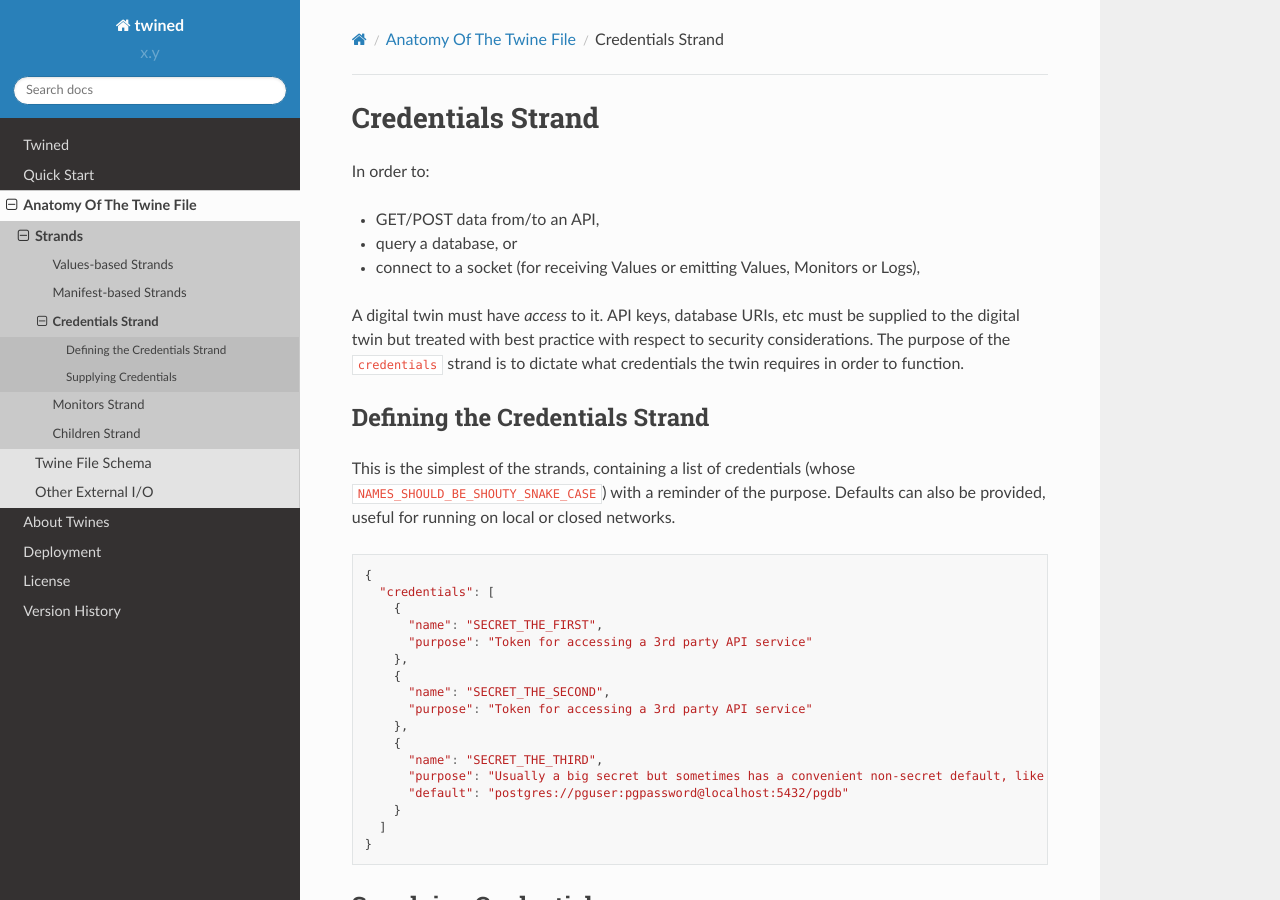
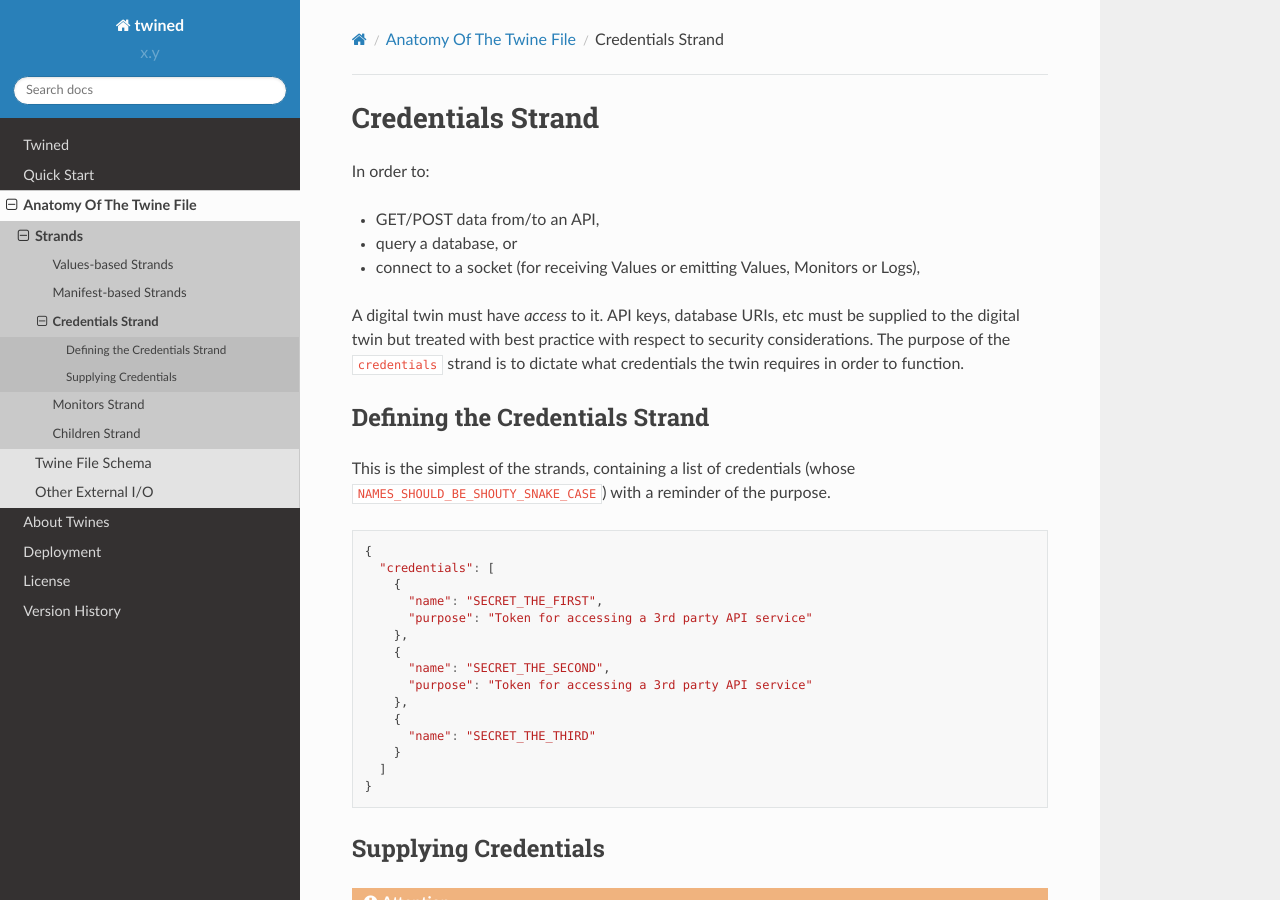
Before and after one commit to octue/twined, a Sphinx documentation site: the page built from docs/source/anatomy_credentials.rst, in a window 1280 px wide and 900 px high. Built offline with Sphinx 7.4.7 and the Read the Docs theme 2.0.0, drawn with Linux system fonts in a browser that asks for light colours.

Commit message:
DOC: Remove mention of defaults from credentials strand docs
skip_ci_tests

```diff
--- a/docs/source/anatomy_credentials.rst
+++ b/docs/source/anatomy_credentials.rst
@@ -20,7 +20,7 @@ Defining the Credentials Strand
 ===============================
 
 This is the simplest of the strands, containing a list of credentials (whose ``NAMES_SHOULD_BE_SHOUTY_SNAKE_CASE``) with
-a reminder of the purpose. Defaults can also be provided, useful for running on local or closed networks.
+a reminder of the purpose.
 
 .. code-block:: javascript
 
@@ -35,9 +35,7 @@ a reminder of the purpose. Defaults can also be provided, useful for running on
          "purpose": "Token for accessing a 3rd party API service"
        },
        {
-         "name": "SECRET_THE_THIRD",
-         "purpose": "Usually a big secret but sometimes has a convenient non-secret default, like a sandbox or local database",
-         "default": "postgres://pguser:pgpassword@localhost:5432/pgdb"
+         "name": "SECRET_THE_THIRD"
        }
      ]
    }
```
